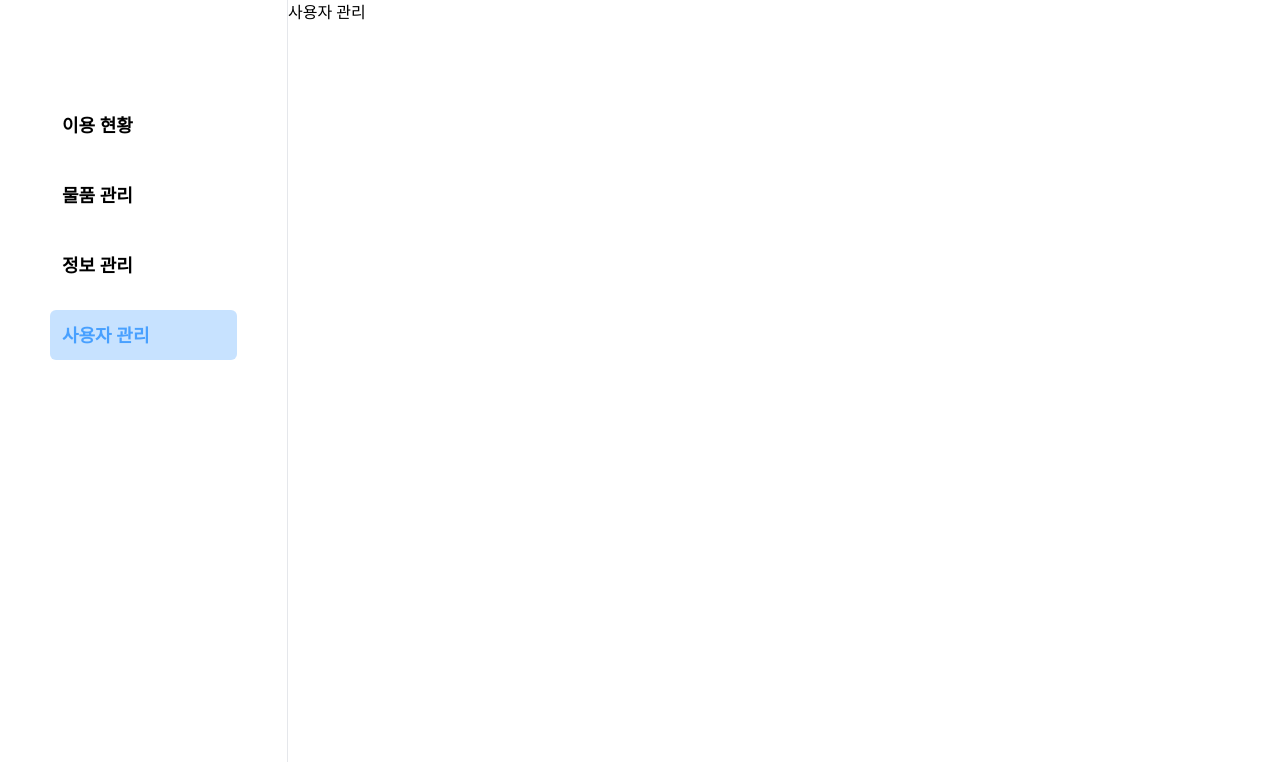
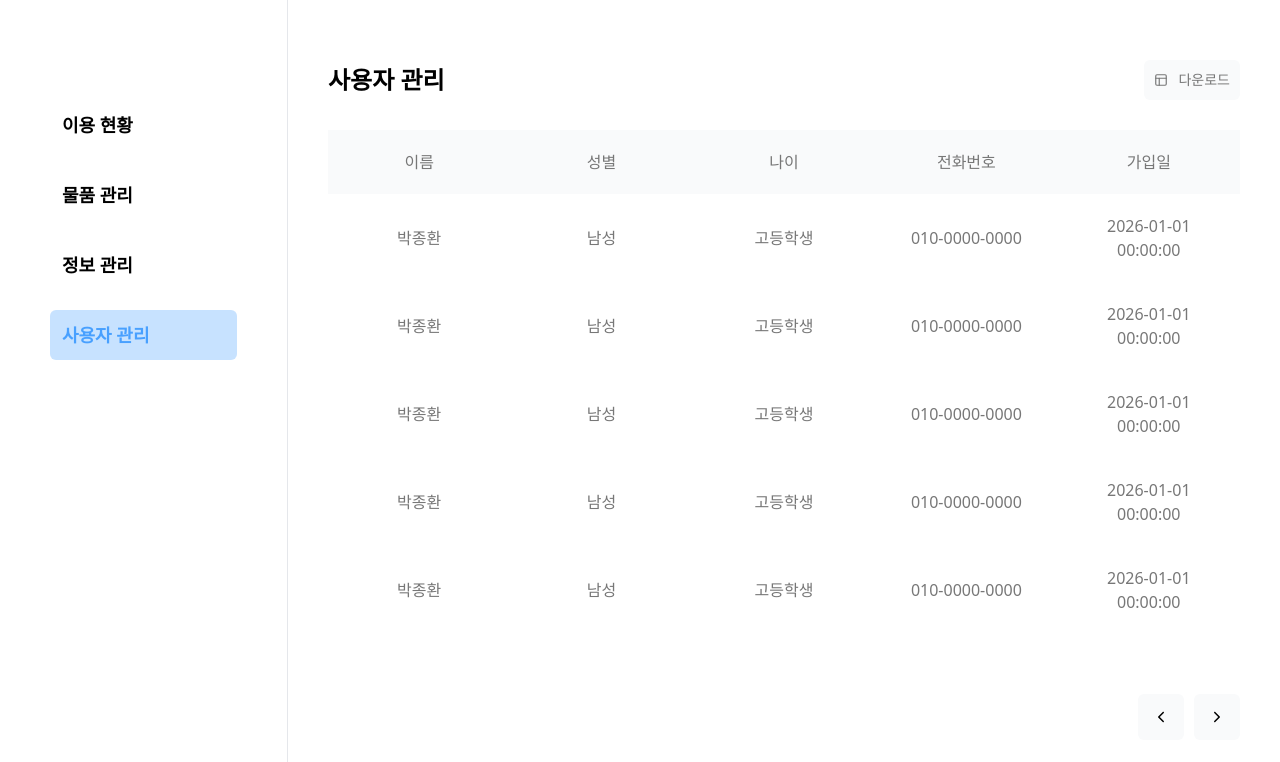
Before and after one commit to danuri-team/Danuri-Admin-Frontend, a React (Vite) app: page /user in a window 1280 px wide. Shown: the top 762 px of the page. Built offline with nearby package versions, Linux system fonts and the light colour scheme.

Commit message:
feat :: 사용자 관리 화면 퍼블리싱

```diff
--- a/src/pages/UsagePage.tsx
+++ b/src/pages/UsagePage.tsx
@@ -3,7 +3,12 @@ import ExcelButton from "../components/ExcelButton";
 import PagenationButton from "../components/PagenationButton";
 import SideNav from "../components/SideNav";
 
-const tableHeader = ['공간', '시작시간', '종료시간', '유저'];
+const tableHeader = [
+    {name:'공간', id:'place'},
+    {name:'시작시간', id:'startTime'},
+    {name:'종료시간', id: 'endTime'},
+    {name:'유저', id:'user'}
+];
 
 const mockData = [
     {place: '노래방', startTime:'2025-12-31 00:00:00', endTime: '2026-01-01 00:00:00', user: '01011112222'},
--- a/src/pages/UserManagementPage.tsx
+++ b/src/pages/UserManagementPage.tsx
@@ -1,10 +1,38 @@
+import CustomTable from "../components/CustomTable";
+import ExcelButton from "../components/ExcelButton";
+import PagenationButton from "../components/PagenationButton";
 import SideNav from "../components/SideNav";
+
+const tableHeader = [
+    {name:'이름', id:'name'},
+    {name:'성별', id:'gender'},
+    {name:'나이', id:'age'},
+    {name:'전화번호', id: 'phone'},
+    {name:'가입일', id:'joinDate'}
+];
+
+const mockData = [
+    {name: '박종환', gender: '남성', age:'고등학생', phone: '010-0000-0000', joinDate: '2026-01-01 00:00:00'},
+    {name: '박종환', gender: '남성', age:'고등학생', phone: '010-0000-0000', joinDate: '2026-01-01 00:00:00'},
+    {name: '박종환', gender: '남성', age:'고등학생', phone: '010-0000-0000', joinDate: '2026-01-01 00:00:00'},
+    {name: '박종환', gender: '남성', age:'고등학생', phone: '010-0000-0000', joinDate: '2026-01-01 00:00:00'},
+    {name: '박종환', gender: '남성', age:'고등학생', phone: '010-0000-0000', joinDate: '2026-01-01 00:00:00'},
+]
 
 const UserManagementPage = () => {
     return(
-        <div className="flex">
+        <div className="flex w-screen">
             <SideNav />
-            사용자 관리
+            <div className="flex-1 m-[40px] mt-[60px] mb-[60px] flex flex-col">
+                <div className="mb-[30px] flex items-center justify-between">
+                    <h1 className="text-2xl font-bold">사용자 관리</h1>
+                    <ExcelButton />
+                </div>
+                <CustomTable header={tableHeader} data={mockData} />
+                <div className="mt-auto self-end">
+                    <PagenationButton />
+                </div>
+            </div>
         </div>
     )
 }
```
